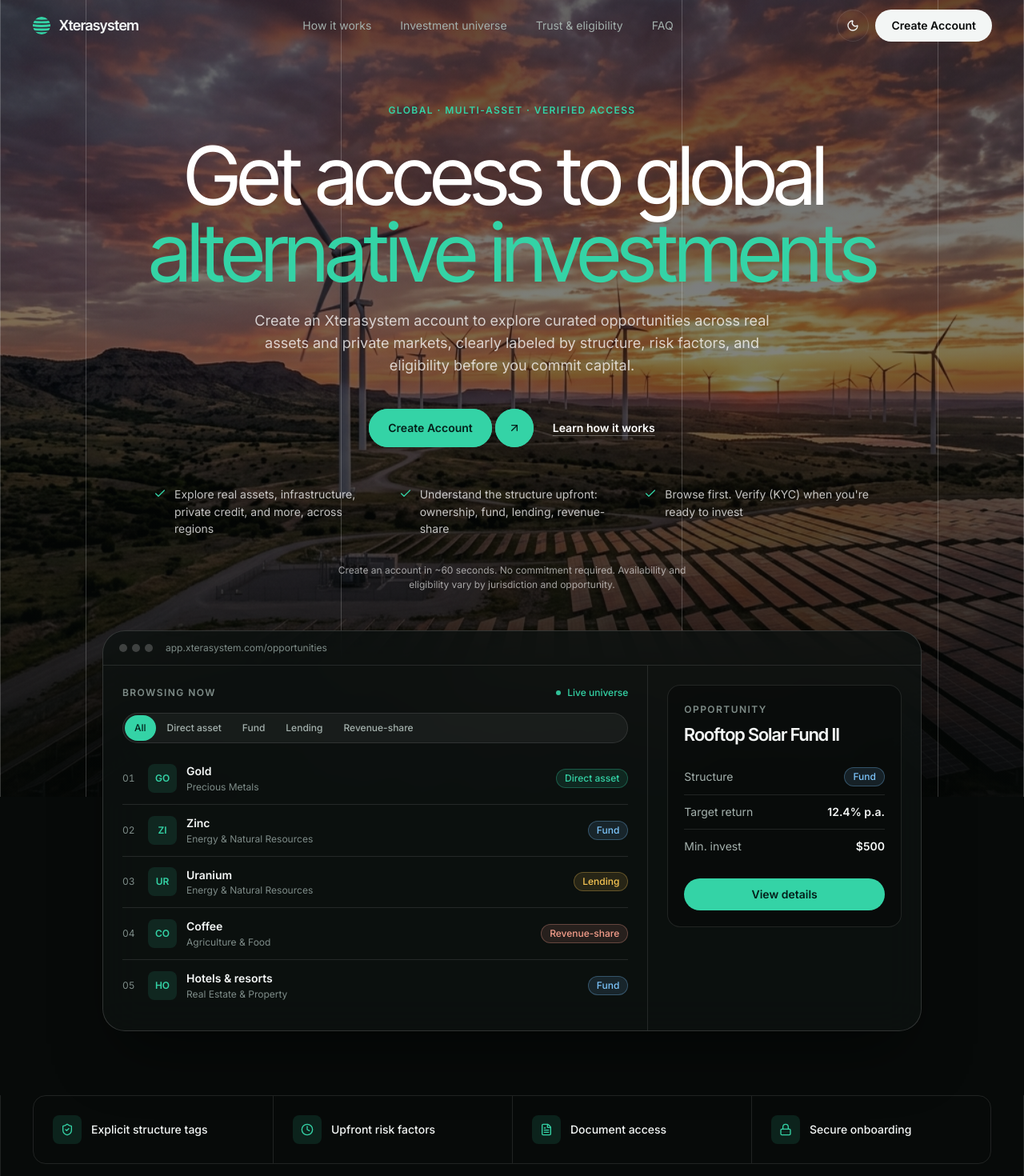
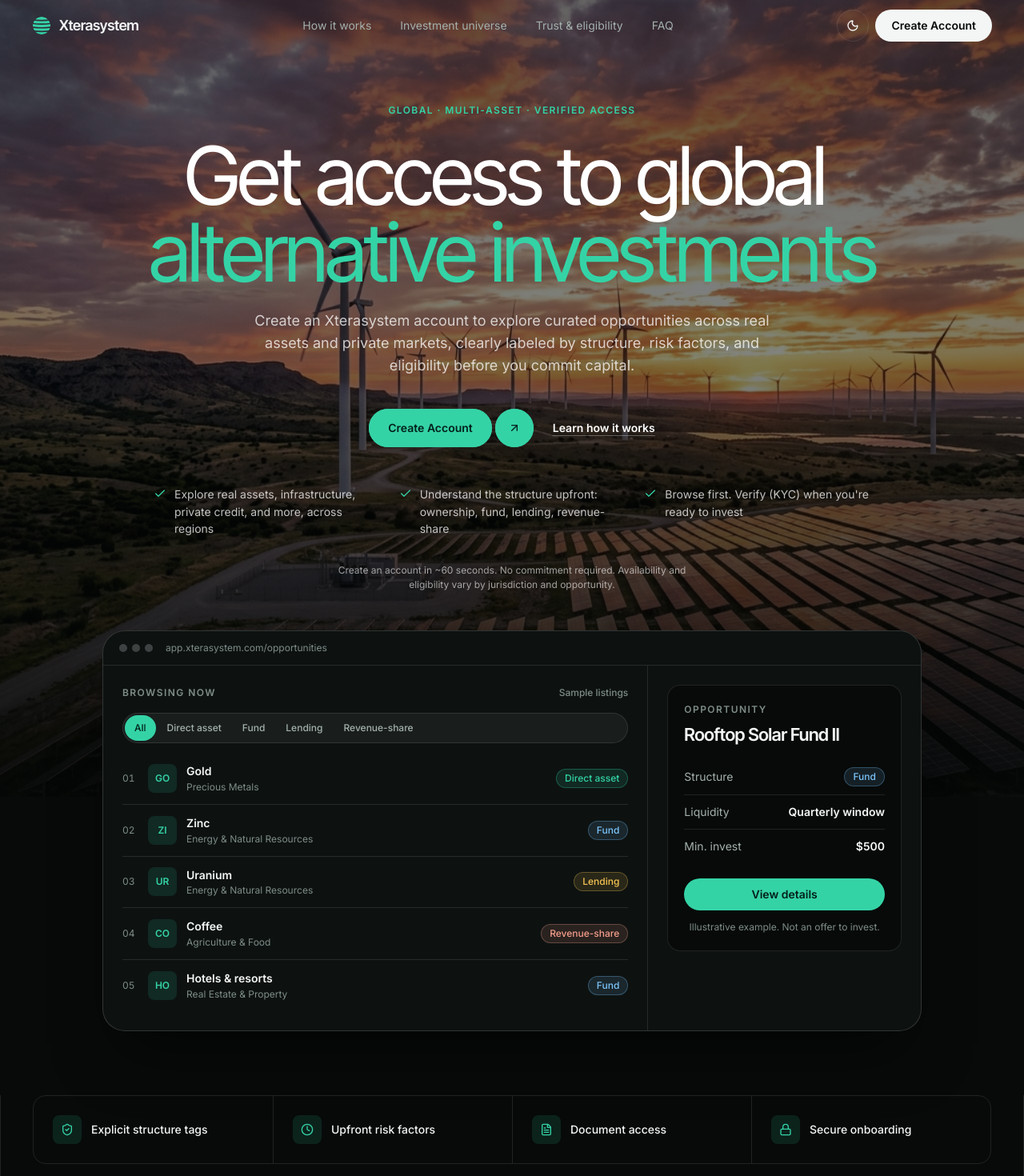
Before and after one commit to thisisbigmike/Xterasystem, a Next.js app: page / in a window 1280 px wide. Shown: the top 1470 px of the page at 80% size. Built offline with nearby package versions, Linux system fonts and the light colour scheme.

Commit message:
refactor: clean up unused CSS variables and comments in multiple components

```diff
--- a/src/app/globals.css
+++ b/src/app/globals.css
@@ -32,7 +32,6 @@
   --revenue: #B2442A;
 
   --header-bg: rgba(246, 248, 247, 0.85);
-  --glass: rgba(10, 15, 14, 0.62);
   --scrim: linear-gradient(180deg, rgba(4, 7, 6, 0.6) 0%, rgba(4, 7, 6, 0.5) 45%, rgba(4, 7, 6, 0.92) 100%);
   --media-scrim: linear-gradient(to top, rgba(4, 7, 6, 0.85) 0%, rgba(4, 7, 6, 0.2) 60%, transparent 100%);
 }
@@ -92,7 +91,6 @@
   --color-lending: var(--lending);
   --color-revenue: var(--revenue);
   --color-header: var(--header-bg);
-  --color-glass: var(--glass);
 
   /* Type: one display face for headlines, one sans for everything else. */
   --font-*: initial;
@@ -137,14 +135,8 @@
   --ease-out: cubic-bezier(0.22, 1, 0.36, 1);
   --ease-in-out: cubic-bezier(0.65, 0, 0.35, 1);
 
-  --animate-pulse-dot: pulse-dot 1.8s var(--ease-in-out) infinite;
   --animate-shimmer: shimmer 1.4s var(--ease-in-out) infinite;
   --animate-spin: spin 0.7s linear infinite;
-
-  @keyframes pulse-dot {
-    0%, 100% { opacity: 1; }
-    50% { opacity: 0.3; }
-  }
 
   @keyframes shimmer {
     from { background-position: 200% 0; }
--- a/src/components/FinalCta.jsx
+++ b/src/components/FinalCta.jsx
@@ -9,14 +9,6 @@
     <section className="border-t border-border">
       <div className="frame py-16 sm:py-24">
         <FadeIn className="relative overflow-hidden rounded-xl border border-border bg-surface px-6 py-16 text-center sm:px-12 sm:py-20">
-          {/* Same 1/3/4/3/1 divider grid as the hero, faint, to close the page on the same motif. */}
-          <div aria-hidden="true" className="pointer-events-none absolute inset-0 hidden grid-cols-12 divide-x divide-border md:grid">
-            <div className="col-span-1" />
-            <div className="col-span-3" />
-            <div className="col-span-4" />
-            <div className="col-span-3" />
-            <div className="col-span-1" />
-          </div>
           <div className="relative">
             <p className="eyebrow text-accent">Start today</p>
             <h2 className="mx-auto mt-4 max-w-3xl text-3xl font-semibold tracking-display">
--- a/src/components/HeroSection.jsx
+++ b/src/components/HeroSection.jsx
@@ -29,7 +29,7 @@
 const filters = ['All', 'Direct asset', 'Fund', 'Lending', 'Revenue-share'];
 
 const opportunity = [
-  ['Target return', '12.4% p.a.'],
+  ['Liquidity', 'Quarterly window'],
   ['Min. invest', '$500'],
 ];
 
@@ -51,17 +51,6 @@
           sizes="100vw"
         />
         <div aria-hidden="true" className="absolute inset-0 -z-10 bg-(image:--scrim)" />
-
-        {/* 12-column divider grid (1/3/4/3/1), aligned to the page frame. Hidden on small screens. */}
-        <div aria-hidden="true" className="pointer-events-none absolute inset-0 -z-10 hidden justify-center md:flex">
-          <div className="grid h-full w-full max-w-[1280px] grid-cols-12 divide-x divide-white/20 border-x border-white/20">
-            <div className="col-span-1" />
-            <div className="col-span-3" />
-            <div className="col-span-4" />
-            <div className="col-span-3" />
-            <div className="col-span-1" />
-          </div>
-        </div>
 
         <div className="frame flex flex-1 flex-col items-center justify-center pt-32 pb-56 text-center lg:border-x-0 lg:pb-64">
           <FadeIn direction="down">
@@ -102,10 +91,12 @@
         </div>
       </section>
 
-      {/* Product preview: floats over the bottom edge of the hero. */}
+      {/* Product preview: floats over the bottom edge of the hero. Solid, not glass:
+          it straddles the dark photo and the page background, and a translucent fill
+          turns gray over a light page. */}
       <div className="frame relative z-10 -mt-44 lg:-mt-52 lg:border-x-0">
         <FadeIn delay={0.5}>
-          <div className="on-dark mx-auto max-w-5xl overflow-hidden rounded-xl border border-white/15 bg-surface/80 shadow-float backdrop-blur-xl">
+          <div className="on-dark mx-auto max-w-5xl overflow-hidden rounded-xl border border-white/15 bg-surface shadow-float">
             <div className="flex items-center gap-4 border-b border-border px-5 py-3">
               <div aria-hidden="true" className="flex gap-1.5">
                 <span className="size-2.5 rounded-full bg-white/20" />
@@ -116,13 +107,10 @@
             </div>
 
             <div className="grid md:grid-cols-3 md:divide-x md:divide-border">
-              <div className="p-5 md:col-span-2 md:p-6">
+              <div className="min-w-0 p-5 md:col-span-2 md:p-6">
                 <div className="flex items-center justify-between gap-4">
                   <span className="eyebrow text-subtle">Browsing now</span>
-                  <span className="flex items-center gap-2 text-xs font-medium text-accent">
-                    <span aria-hidden="true" className="size-1.5 animate-pulse-dot rounded-full bg-accent" />
-                    Live universe
-                  </span>
+                  <span className="text-xs font-medium text-subtle">Sample listings</span>
                 </div>
 
                 <SegmentedControl
@@ -167,7 +155,7 @@
               </div>
 
               <div className="border-t border-border p-5 md:border-t-0 md:p-6">
-                <div className="rounded-lg border border-border bg-background/60 p-5">
+                <div className="rounded-lg border border-border bg-background p-5">
                   <p className="eyebrow text-subtle">Opportunity</p>
                   <h3 className="mt-2 text-xl font-semibold">Rooftop Solar Fund II</h3>
                   <dl className="mt-4 text-sm">
@@ -185,6 +173,7 @@
                   <span className="mt-5 flex h-10 items-center justify-center rounded-full bg-accent text-sm font-semibold text-on-accent">
                     View details
                   </span>
+                  <p className="mt-3 text-center text-xs text-subtle">Illustrative example. Not an offer to invest.</p>
                 </div>
               </div>
             </div>
--- a/src/components/ThemeProvider.jsx
+++ b/src/components/ThemeProvider.jsx
@@ -32,9 +32,6 @@
     }
 
     updateThemeUI(themeMode);
-    try {
-      localStorage.setItem(THEME_STORAGE_KEY, themeMode);
-    } catch {}
 
     const handleSystemChange = () => {
       if (themeMode === 'system') {
@@ -46,8 +43,13 @@
     return () => systemQuery.removeEventListener('change', handleSystemChange);
   }, [themeMode, mounted]);
 
+  // Persist only an explicit choice, so the default can change later without
+  // being overridden by a value nobody picked.
   const setThemeMode = (mode) => {
     setThemeModeState(mode);
+    try {
+      localStorage.setItem(THEME_STORAGE_KEY, mode);
+    } catch {}
   };
 
   return (
--- a/src/components/ui/segmented-control.jsx
+++ b/src/components/ui/segmented-control.jsx
@@ -27,7 +27,11 @@
     <div
       role="tablist"
       aria-label={label}
-      className={cn('relative flex w-full items-center gap-0.5 overflow-x-auto rounded-full border border-border bg-white/5 p-0.5', className)}
+      className={cn(
+        'relative flex w-full items-center gap-0.5 overflow-x-auto rounded-full border border-border bg-foreground/5 p-0.5',
+        '[scrollbar-width:none] [&::-webkit-scrollbar]:hidden',
+        className,
+      )}
     >
       {options.map((option, i) => {
         const active = option === value;
--- a/src/lib/theme.js
+++ b/src/lib/theme.js
@@ -1,5 +1,6 @@
-// Key kept from the original build so returning visitors keep their saved theme.
-export const THEME_STORAGE_KEY = 'xtera_theme_mode';
+// New key: the previous build auto-saved 'light' under 'xtera_theme_mode' on every
+// visit, which would pin returning visitors to light and bypass the dark-first default.
+export const THEME_STORAGE_KEY = 'xtera_theme';
 
 // Dark-first: visitors with no saved choice get the dark theme.
 export const DEFAULT_THEME_MODE = 'dark';
```
